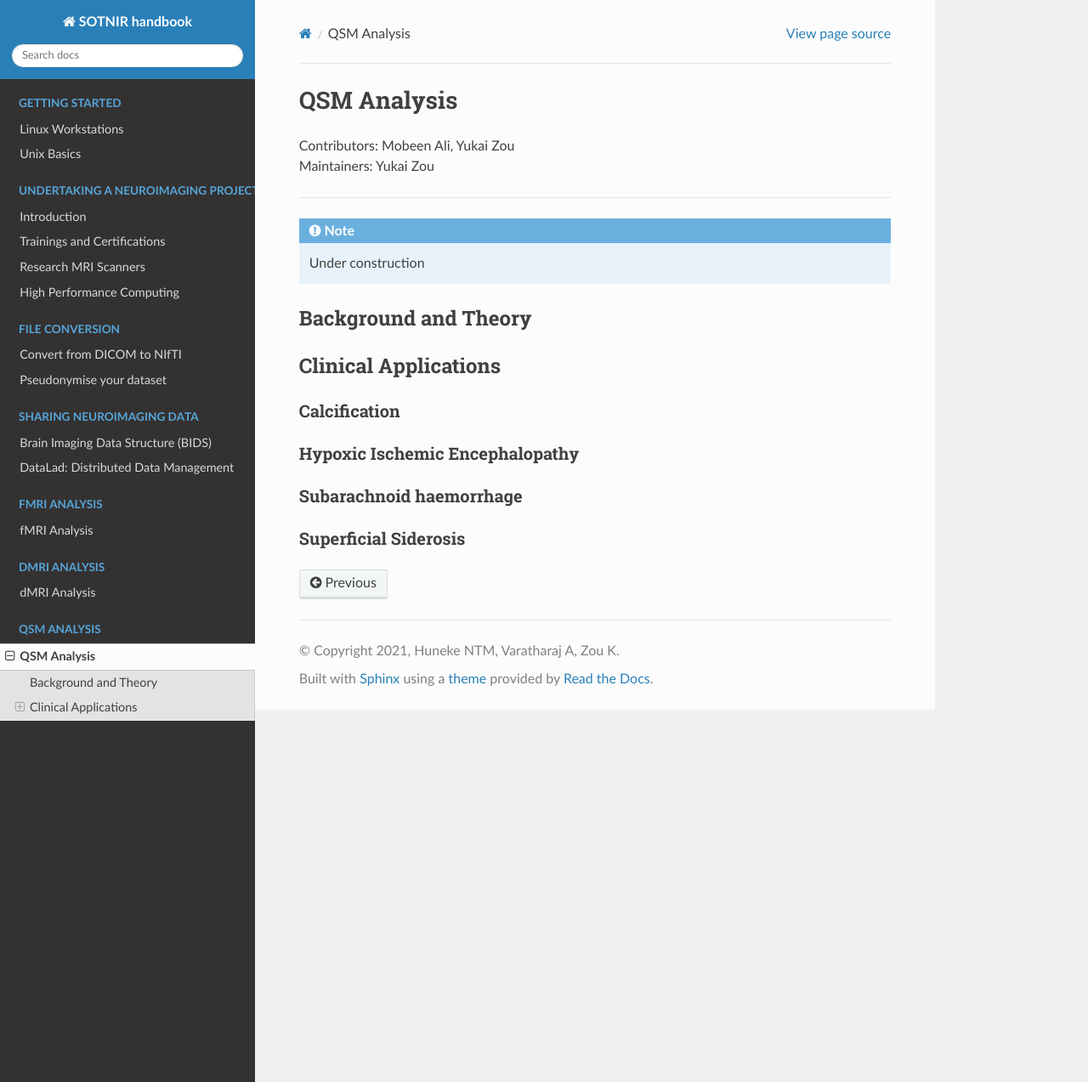
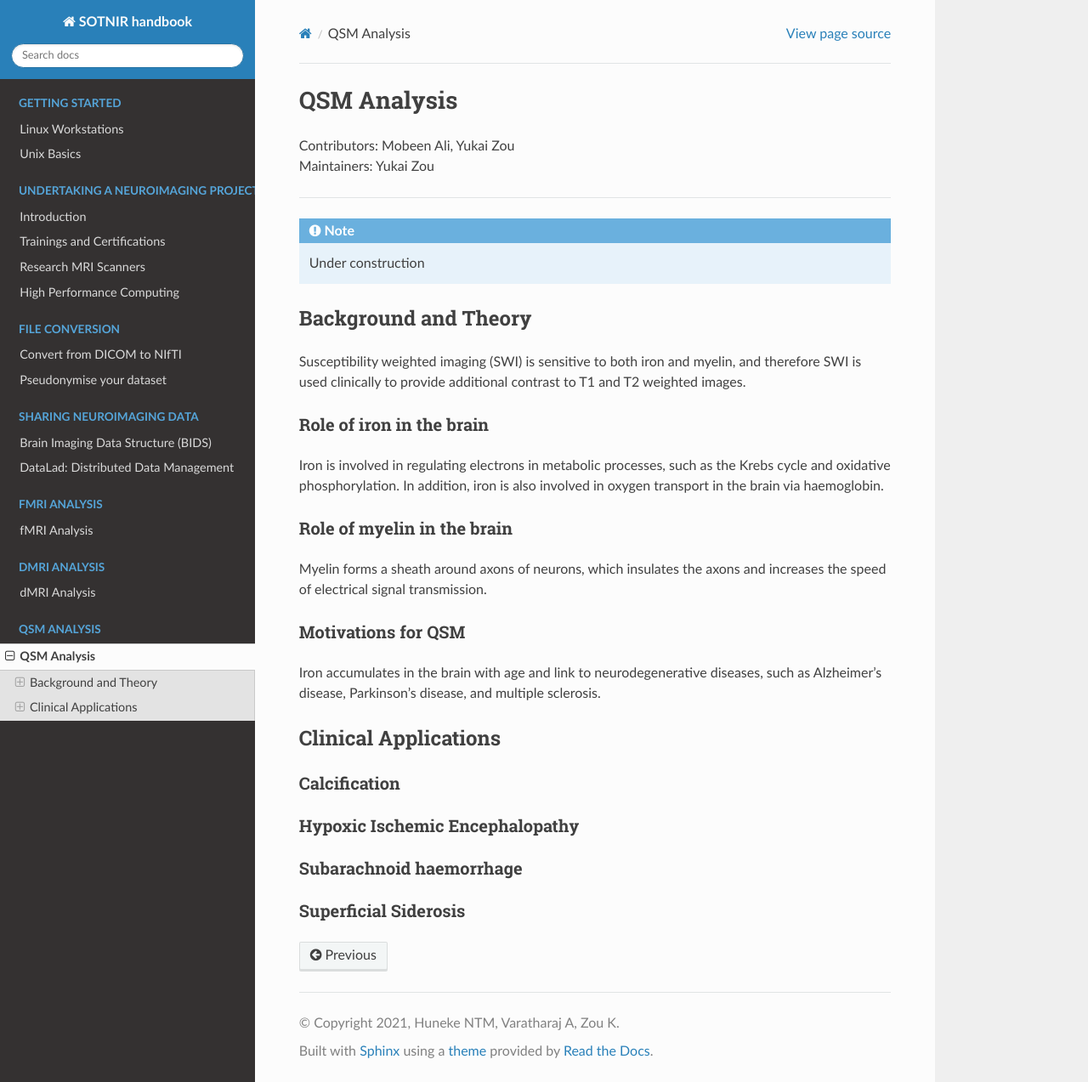
Before and after one commit to nhuneke/sotnir-handbook, a Sphinx documentation site: the page built from docs/qsm-analysis/intro.rst, in a window 1280 px wide and 1273 px high. Shown: the whole window at 85% size. Built offline with Sphinx 7.4.7 and the Read the Docs theme 2.0.0, drawn with Linux system fonts in a browser that asks for light colours; pages that are not in the unit, such as notebooks, are missing from menus.

Commit message:
Updated intro

```diff
--- a/docs/qsm-analysis/intro.rst
+++ b/docs/qsm-analysis/intro.rst
@@ -13,6 +13,23 @@ QSM Analysis
 Background and Theory
 ---------------------
 
+Susceptibility weighted imaging (SWI) is sensitive to both iron and myelin, and therefore SWI is used clinically to provide additional contrast to T1 and T2 weighted images.
+
+Role of iron in the brain
+*************************
+
+Iron is involved in regulating electrons in metabolic processes, such as the Krebs cycle and oxidative phosphorylation. In addition, iron is also involved in oxygen transport in the brain via haemoglobin.
+
+Role of myelin in the brain
+***************************
+
+Myelin forms a sheath around axons of neurons, which insulates the axons and increases the speed of electrical signal transmission.
+
+Motivations for QSM
+*******************
+
+Iron accumulates in the brain with age and link to neurodegenerative diseases, such as Alzheimer's disease, Parkinson's disease, and multiple sclerosis.
+
 Clinical Applications
 ---------------------
 
```
